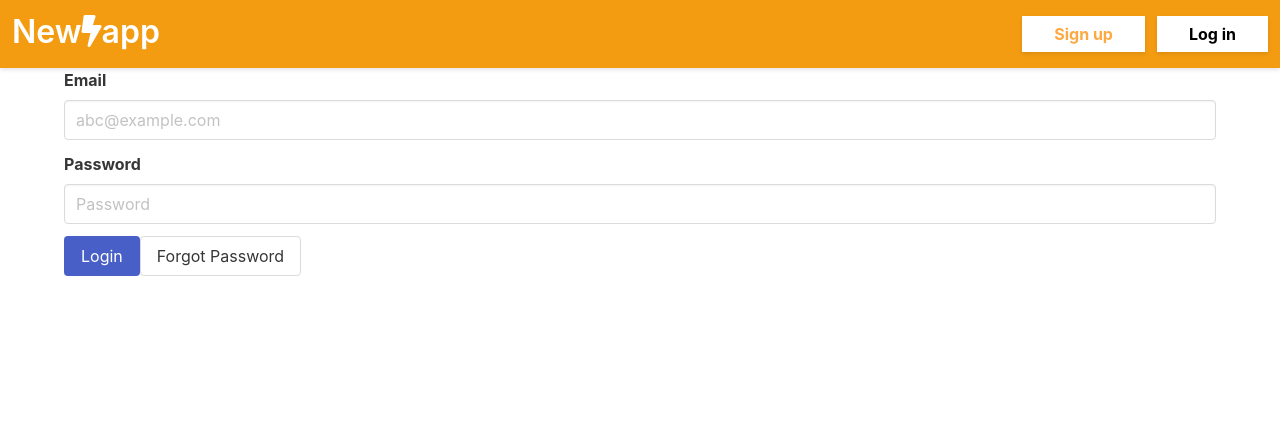
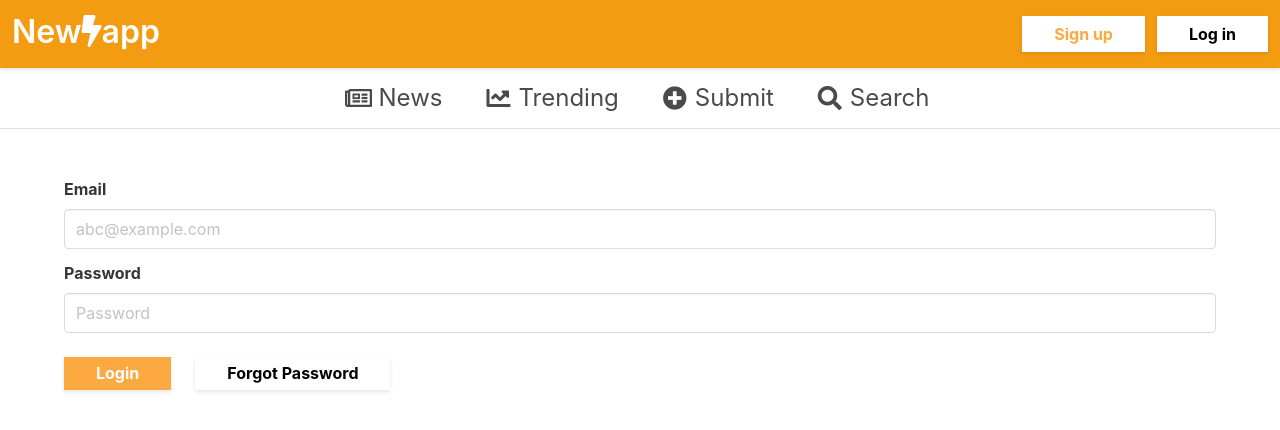
Before and after one commit to neilchauhan2/hacker-news-clone, a React (Create React App) app: page /login in a window 1280 px wide. Shown: the top 430 px of the page. Built offline with nearby package versions, Linux system fonts and the light colour scheme; no server answers.

Commit message:
css update
Signed-off-by: Neil Chauhan <neilchauhan2@gmail.com>

```diff
--- a/src/App.css
+++ b/src/App.css
@@ -1,17 +1,17 @@
 /* Global */
 .btn-primary {
     background: #fda942;
-    font-weight: 600;
-    font-size: 1.2rem;
-    width: 20rem;
+    font-weight: 700;
+    font-size: 1rem;
     border: none;
     color: #fff;
+    box-shadow: rgba(0, 0, 0, 0.1) 0px 2px 4px;
 }
 
 .btn-primary-link {
     background: #fda942;
     font-weight: 700;
-    font-size: 1.2rem;
+    font-size: 1rem;
     padding: 0.4rem 6rem;
     border: none;
     text-decoration: none;
@@ -26,8 +26,18 @@
     font-size: 1rem;
     font-weight: 700;
     cursor: pointer;
+    box-shadow: rgba(0, 0, 0, 0.1) 0px 2px 4px
+}
 
-    box-shadow: rgba(0, 0, 0, 0.1) 0px 2px 4px
+.btn-white-link {
+    background-color: #fff;
+    color: black;
+    border: none;
+    font-size: 1rem;
+    font-weight: 700;
+    cursor: pointer;
+    box-shadow: rgba(0, 0, 0, 0.1) 0px 2px 4px;
+    padding: 0.4rem 6rem;
 }
 
 .btn-primary-inverted {
--- a/src/App.js
+++ b/src/App.js
@@ -15,6 +15,7 @@ import Navbar from "./components/layout/Navbar";
 import Link from "./components/pages/Link";
 import "./App.css";
 import "../node_modules/bulma/css/bulma.css";
+import Tabs from "./components/layout/Tabs";
 
 const App = () => {
     const [user, setUser] = useAuth();
@@ -24,6 +25,7 @@ const App = () => {
             <UserContext.Provider value={{ user, setUser }}>
                 <div className="App">
                     <Navbar />
+                    <Tabs />
                     <div id="alertBox"></div>
                     <Switch>
                         <Route exact path="/" component={News} />{" "}
--- a/src/components/auth/Login.js
+++ b/src/components/auth/Login.js
@@ -31,7 +31,7 @@ const Login = (props) => {
     );
 
     return (
-        <div className="container login">
+        <div className="container mt-6">
             <div className="field">
                 <label className="label">Email</label>
                 <div className="control">
@@ -45,7 +45,7 @@ const Login = (props) => {
                     />
                 </div>
             </div>
-            <div className="field">
+            <div className="field mb-5">
                 <label className="label">Password</label>
                 <div className="control">
                     <input
@@ -58,10 +58,13 @@ const Login = (props) => {
                     />
                 </div>
             </div>
-            <button className="button is-link" onClick={handleSubmit}>
+            <button
+                className="btn-primary link-btn mr-5"
+                onClick={handleSubmit}
+            >
                 Login
             </button>
-            <Link className="button" to="/forgot">
+            <Link className="btn-white-link link-btn" to="/forgot">
                 Forgot Password
             </Link>
         </div>
--- a/src/components/layout/Navbar.js
+++ b/src/components/layout/Navbar.js
@@ -25,7 +25,7 @@ function Navbar(props) {
                     <h1 className="is-size-3 mb-1">
                         New
                         <span>
-                            <i class="fas fa-bolt"></i>
+                            <i className="fas fa-bolt"></i>
                         </span>
                         app
                     </h1>
--- /dev/null
+++ b/src/components/layout/Tabs.js
@@ -0,0 +1,58 @@
+import React from "react";
+import { Link, useLocation } from "react-router-dom";
+
+const Tabs = () => {
+    const location = useLocation();
+    return (
+        <div className="tabs is-centered is-large">
+            <ul>
+                <li className={location.pathname === "/" ? "is-active" : " "}>
+                    <Link to="/">
+                        <span className="icon is-small">
+                            <i class="far fa-newspaper"></i>
+                        </span>
+                        <span>News</span>
+                    </Link>
+                </li>
+                <li
+                    className={
+                        location.pathname === "/trending" ? "is-active" : " "
+                    }
+                >
+                    <Link to="/trending">
+                        <span className="icon is-small">
+                            <i class="fas fa-chart-line"></i>
+                        </span>
+                        <span>Trending</span>
+                    </Link>
+                </li>
+                <li
+                    className={
+                        location.pathname === "/submit" ? "is-active" : " "
+                    }
+                >
+                    <Link to="submit">
+                        <span className="icon is-small">
+                            <i class="fas fa-plus-circle"></i>
+                        </span>
+                        <span>Submit</span>
+                    </Link>
+                </li>
+                <li
+                    className={
+                        location.pathname === "/search" ? "is-active" : " "
+                    }
+                >
+                    <Link to="/search">
+                        <span className="icon is-small">
+                            <i class="fas fa-search"></i>
+                        </span>
+                        <span>Search</span>
+                    </Link>
+                </li>
+            </ul>
+        </div>
+    );
+};
+
+export default Tabs;
--- a/src/components/pages/News.js
+++ b/src/components/pages/News.js
@@ -3,8 +3,7 @@ import Stories from "../Stories/Stories";
 
 const News = (props) => {
     return (
-        <div className="container">
-            <h1 className="is-size-1 has-text-centered">News</h1>
+        <div className="container mt-6">
             <Stories location={props.location} />
         </div>
     );
--- a/src/components/pages/Submit.js
+++ b/src/components/pages/Submit.js
@@ -39,7 +39,7 @@ const Submit = (props) => {
     );
 
     return (
-        <div className="container submit">
+        <div className="container mt-6">
             <h1 className="is-size-1 has-text-centered">Submit a new story</h1>
             <div className="field">
                 <label className="label">Link</label>
@@ -67,10 +67,7 @@ const Submit = (props) => {
                     />
                 </div>
             </div>
-            <button
-                className="button is-link is-fullwidth"
-                onClick={handleSubmit}
-            >
+            <button className="btn-primary link-btn" onClick={handleSubmit}>
                 Submit
             </button>
         </div>
--- a/src/components/pages/Trending.js
+++ b/src/components/pages/Trending.js
@@ -3,8 +3,7 @@ import Stories from "../Stories/Stories";
 
 const Trending = (props) => {
     return (
-        <div className="container">
-            <h1 className="is-size-1 has-text-centered">Trending</h1>
+        <div className="container mt-6">
             <Stories location={props.location} />
         </div>
     );
```
